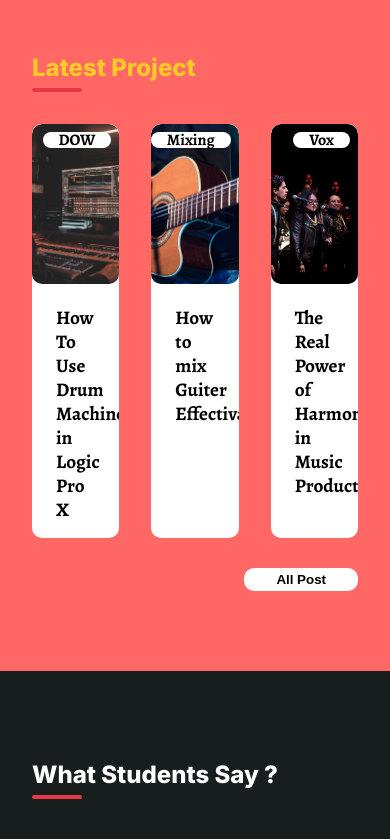
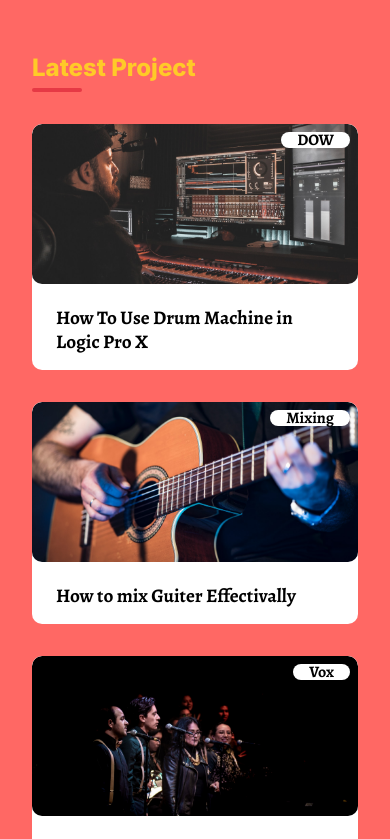
Before and after one commit to RamanAgrawal/SoundDesion-Landing-page, a React (Vite) app: page / in a window 390 px wide. Shown: the part 2200-3039 px from the top of the page. Built offline with nearby package versions, Linux system fonts and the light colour scheme.

Commit message:
Mobile and tab view @Blog

```diff
--- a/src/layouts/Blog/style.scss
+++ b/src/layouts/Blog/style.scss
@@ -65,3 +65,29 @@
     }
   }
 }
+
+
+@media screen and (max-width: 1024px) {
+  #blog {
+    .content-container {
+      grid-template-columns: repeat(2, 1fr);
+
+      .post:nth-child(3){
+        grid-column: 1/3;
+      }
+    }
+  }
+}
+
+@media screen and (max-width: 768px) {
+  #blog {
+    .content-container {
+      grid-template-columns: repeat(1, 1fr);
+
+      .post:nth-child(3){
+        grid-column: 1/2;
+      }
+    }
+  }
+
+}
```
